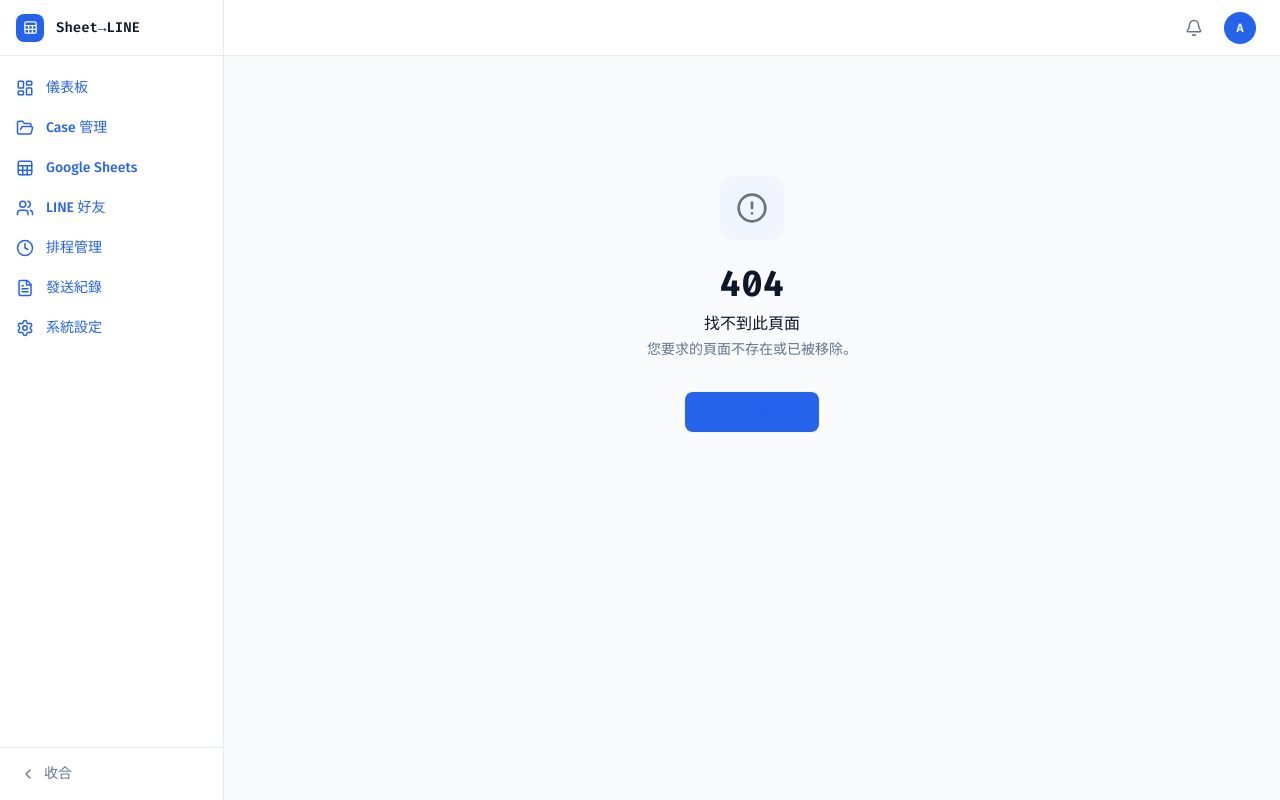
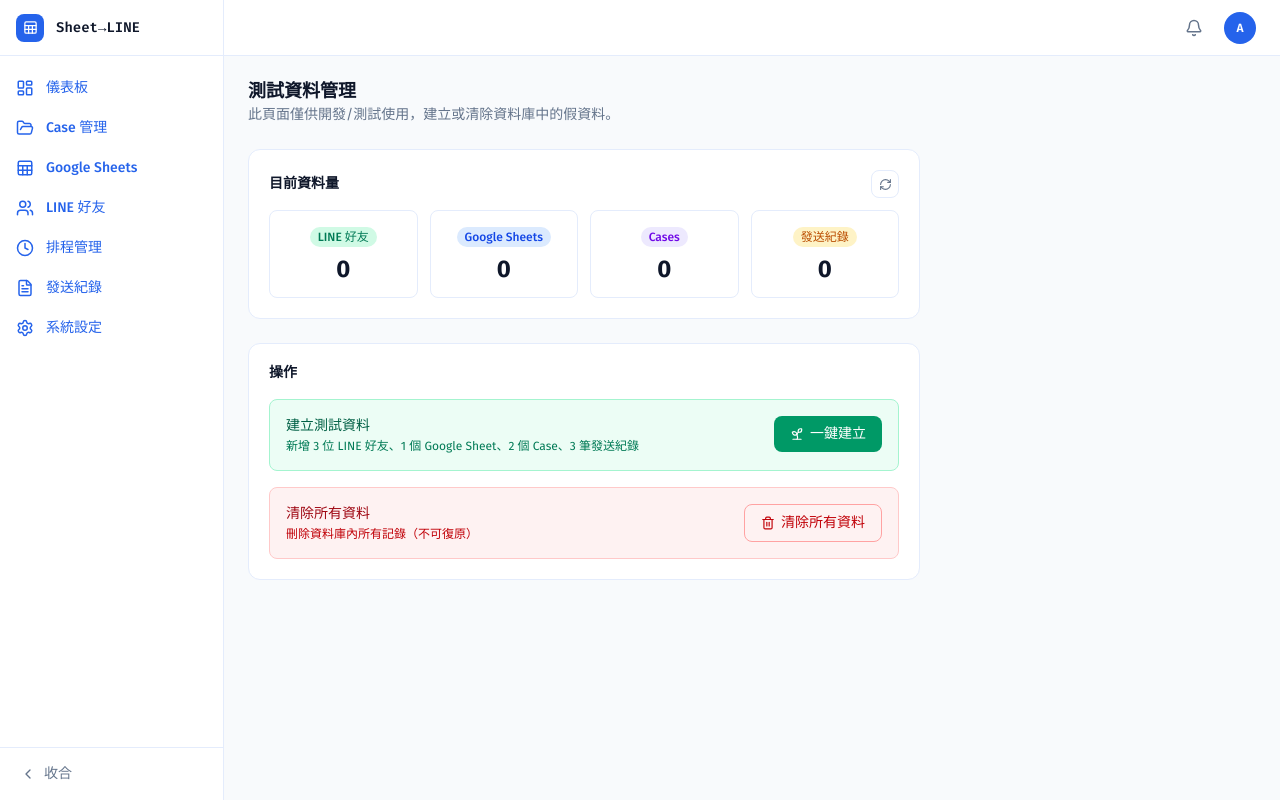
Before and after one commit to 13g7895123/google-sheet-data-to-line, a React app in the folder frontend/: page /sadmin in a window 1280 px wide. Before the commit this address had no page. Built offline with nearby package versions, Linux system fonts and the light colour scheme; no server answers; the HTML template or start-up script is replaced by a standard one.

Commit message:
feat: 新增 SAdmin 路由及 SeedAdmin 頁面以管理測試資料

```diff
--- a/frontend/src/App.tsx
+++ b/frontend/src/App.tsx
@@ -13,6 +13,7 @@ import { Schedules } from '@/pages/Schedules'
 import { Logs } from '@/pages/Logs'
 import { Settings } from '@/pages/Settings'
 import { NotFound } from '@/pages/NotFound'
+import { SeedAdmin } from '@/pages/SeedAdmin'
 
 const queryClient = new QueryClient({
   defaultOptions: {
@@ -40,6 +41,7 @@ export default function App() {
             <Route path="schedules" element={<Schedules />} />
             <Route path="logs" element={<Logs />} />
             <Route path="settings" element={<Settings />} />
+            <Route path="sadmin" element={<SeedAdmin />} />
             <Route path="*" element={<NotFound />} />
           </Route>
         </Routes>
--- a/frontend/src/components/layout/Sidebar.tsx
+++ b/frontend/src/components/layout/Sidebar.tsx
@@ -55,7 +55,7 @@ export function Sidebar({ collapsed, onToggle }: SidebarProps) {
                 'hover:bg-muted hover:text-foreground focus-visible:outline-none focus-visible:ring-2 focus-visible:ring-inset focus-visible:ring-ring',
                 isActive
                   ? 'bg-blue-50 text-primary before:absolute before:left-0 before:top-2 before:bottom-2 before:w-0.5 before:bg-primary before:rounded-r'
-                  : 'text-slate-500',
+                  : 'text-slate-700',
                 collapsed && 'justify-center px-0'
               )
             }
--- /dev/null
+++ b/frontend/src/pages/SeedAdmin.tsx
@@ -0,0 +1,145 @@
+import { useState } from 'react'
+import { useQuery, useMutation, useQueryClient } from '@tanstack/react-query'
+import { Sprout, Trash2, RefreshCw } from 'lucide-react'
+import { toast } from 'sonner'
+import axios from 'axios'
+
+const api = axios.create({ baseURL: '/api' })
+
+interface Stats { lineFriends: number; googleSheets: number; cases: number; sendLogs: number }
+interface SeedResult { ok: boolean; created: Stats }
+
+const fetchStats = () => api.get<Stats>('/sadmin/stats').then((r) => r.data)
+const seedData = () => api.post<SeedResult>('/sadmin/seed').then((r) => r.data)
+const resetData = () => api.delete<{ ok: boolean; message: string }>('/sadmin/reset').then((r) => r.data)
+
+const STAT_LABELS: { key: keyof Stats; label: string; color: string }[] = [
+  { key: 'lineFriends', label: 'LINE 好友', color: 'bg-emerald-100 text-emerald-700' },
+  { key: 'googleSheets', label: 'Google Sheets', color: 'bg-blue-100 text-blue-700' },
+  { key: 'cases', label: 'Cases', color: 'bg-violet-100 text-violet-700' },
+  { key: 'sendLogs', label: '發送紀錄', color: 'bg-amber-100 text-amber-700' },
+]
+
+export function SeedAdmin() {
+  const qc = useQueryClient()
+  const [confirmReset, setConfirmReset] = useState(false)
+
+  const { data: stats, isLoading } = useQuery({ queryKey: ['sadmin-stats'], queryFn: fetchStats })
+
+  const seedMutation = useMutation({
+    mutationFn: seedData,
+    onSuccess: (res) => {
+      const { created } = res
+      toast.success(`建立完成：${created.lineFriends} 位好友、${created.cases} 個 Case、${created.sendLogs} 筆紀錄`)
+      void qc.invalidateQueries({ queryKey: ['sadmin-stats'] })
+    },
+    onError: (err: Error) => toast.error(err.message),
+  })
+
+  const resetMutation = useMutation({
+    mutationFn: resetData,
+    onSuccess: () => {
+      toast.success('所有資料已清除')
+      setConfirmReset(false)
+      void qc.invalidateQueries({ queryKey: ['sadmin-stats'] })
+    },
+    onError: (err: Error) => toast.error(err.message),
+  })
+
+  return (
+    <div className="max-w-2xl space-y-6">
+      {/* Header */}
+      <div>
+        <h1 className="text-lg font-semibold text-foreground">測試資料管理</h1>
+        <p className="text-sm text-muted-foreground mt-0.5">
+          此頁面僅供開發/測試使用，建立或清除資料庫中的假資料。
+        </p>
+      </div>
+
+      {/* Stats */}
+      <div className="bg-white rounded-xl border border-border p-5 space-y-3">
+        <div className="flex items-center justify-between">
+          <h2 className="text-sm font-semibold text-foreground">目前資料量</h2>
+          <button
+            onClick={() => qc.invalidateQueries({ queryKey: ['sadmin-stats'] })}
+            className="w-7 h-7 flex items-center justify-center rounded-lg border border-border text-muted-foreground hover:bg-muted transition-colors"
+            aria-label="重新整理"
+          >
+            <RefreshCw size={13} />
+          </button>
+        </div>
+        <div className="grid grid-cols-2 sm:grid-cols-4 gap-3">
+          {STAT_LABELS.map(({ key, label, color }) => (
+            <div key={key} className="rounded-lg border border-border p-3 text-center">
+              <div className={`inline-block text-xs font-medium px-2 py-0.5 rounded-full mb-1.5 ${color}`}>
+                {label}
+              </div>
+              <div className="text-2xl font-bold text-foreground">
+                {isLoading ? '—' : (stats?.[key] ?? 0)}
+              </div>
+            </div>
+          ))}
+        </div>
+      </div>
+
+      {/* Actions */}
+      <div className="bg-white rounded-xl border border-border p-5 space-y-4">
+        <h2 className="text-sm font-semibold text-foreground">操作</h2>
+
+        {/* Seed */}
+        <div className="flex items-start justify-between gap-4 p-4 rounded-lg bg-emerald-50 border border-emerald-200">
+          <div>
+            <p className="text-sm font-medium text-emerald-800">建立測試資料</p>
+            <p className="text-xs text-emerald-700 mt-0.5">
+              新增 3 位 LINE 好友、1 個 Google Sheet、2 個 Case、3 筆發送紀錄
+            </p>
+          </div>
+          <button
+            onClick={() => seedMutation.mutate()}
+            disabled={seedMutation.isPending}
+            className="flex items-center gap-1.5 px-4 py-2 rounded-lg bg-emerald-600 text-white text-sm font-medium hover:bg-emerald-700 transition-colors disabled:opacity-50 shrink-0 focus-visible:outline-none focus-visible:ring-2 focus-visible:ring-ring"
+          >
+            <Sprout size={14} />
+            {seedMutation.isPending ? '建立中...' : '一鍵建立'}
+          </button>
+        </div>
+
+        {/* Reset */}
+        <div className="flex items-start justify-between gap-4 p-4 rounded-lg bg-red-50 border border-red-200">
+          <div>
+            <p className="text-sm font-medium text-red-800">清除所有資料</p>
+            <p className="text-xs text-red-700 mt-0.5">
+              刪除資料庫內所有記錄（不可復原）
+            </p>
+          </div>
+          {confirmReset ? (
+            <div className="flex items-center gap-2 shrink-0">
+              <span className="text-xs text-red-700 font-medium">確定嗎？</span>
+              <button
+                onClick={() => resetMutation.mutate()}
+                disabled={resetMutation.isPending}
+                className="px-3 py-1.5 rounded-lg bg-red-600 text-white text-xs font-medium hover:bg-red-700 transition-colors disabled:opacity-50 focus-visible:outline-none focus-visible:ring-2 focus-visible:ring-ring"
+              >
+                {resetMutation.isPending ? '清除中...' : '確認清除'}
+              </button>
+              <button
+                onClick={() => setConfirmReset(false)}
+                className="px-3 py-1.5 rounded-lg border border-border text-xs font-medium hover:bg-muted transition-colors focus-visible:outline-none focus-visible:ring-2 focus-visible:ring-ring"
+              >
+                取消
+              </button>
+            </div>
+          ) : (
+            <button
+              onClick={() => setConfirmReset(true)}
+              className="flex items-center gap-1.5 px-4 py-2 rounded-lg border border-red-300 text-red-700 text-sm font-medium hover:bg-red-100 transition-colors shrink-0 focus-visible:outline-none focus-visible:ring-2 focus-visible:ring-ring"
+            >
+              <Trash2 size={14} />
+              清除所有資料
+            </button>
+          )}
+        </div>
+      </div>
+    </div>
+  )
+}
```
Also changed, not shown: 2 other files (tests, documents, lock files or other folders).
